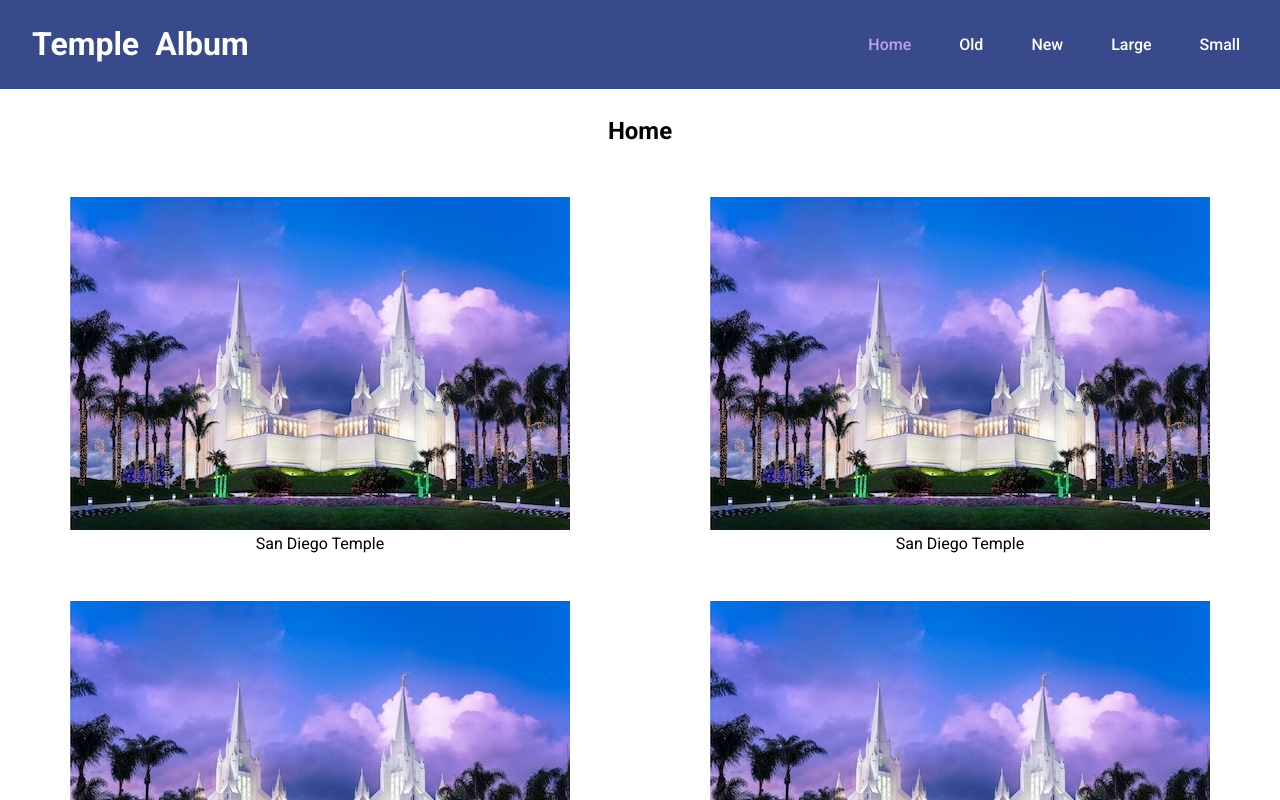
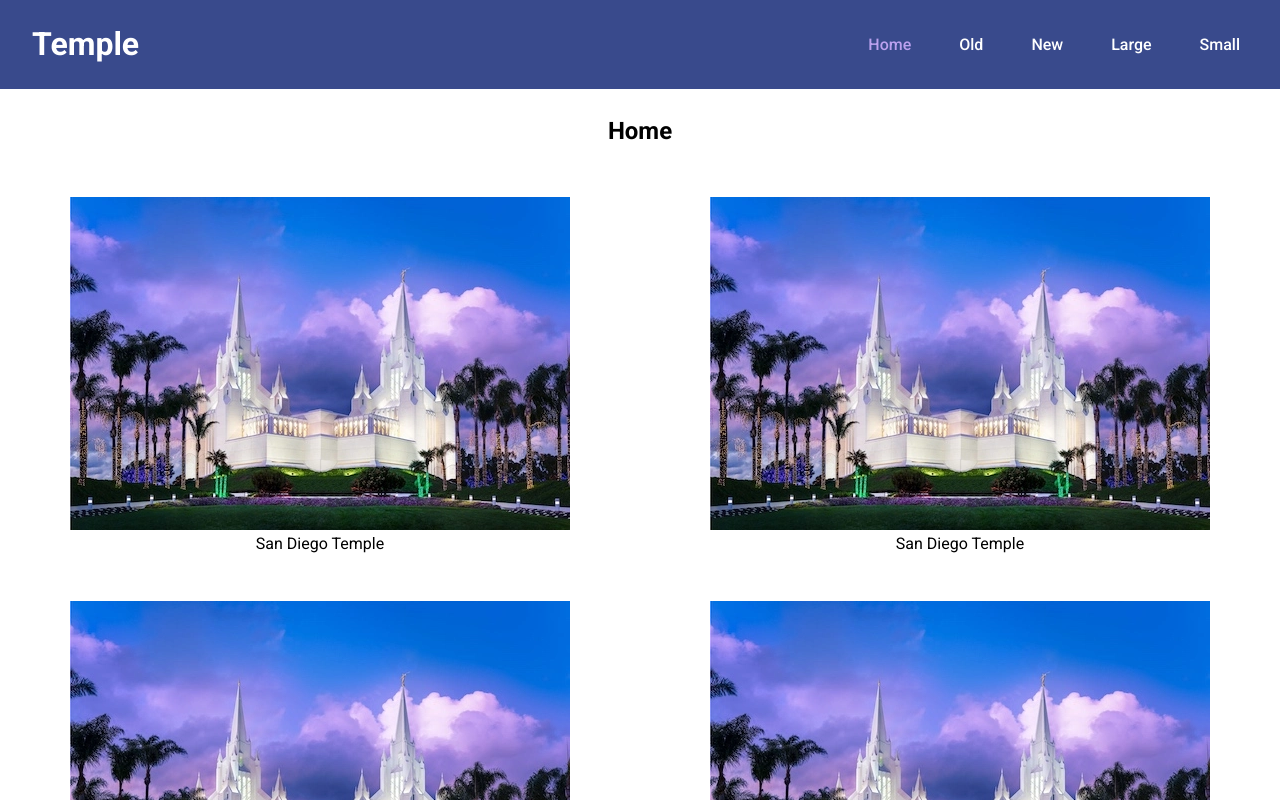
Before and after one commit to mitosoza/wdd131, a plain HTML site: page temples.html in a window 1280 px wide. Shown: the top 800 px of the page. Drawn offline with Linux system fonts and the light colour scheme.

Commit message:
Week02 - Picture Album Enhancements

```diff
--- a/temples.html
+++ b/temples.html
@@ -18,7 +18,6 @@
   <header>
     <div class="header-left">
       <h1>Temple</h1>
-      <h1>Album</h1>
     </div>
     <div class="header-right">
       <button type="button" id="navigation-mobile"></button>
```
